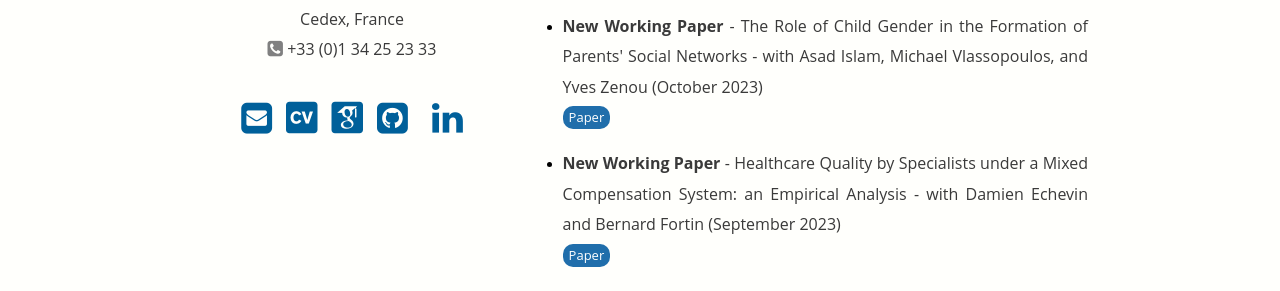
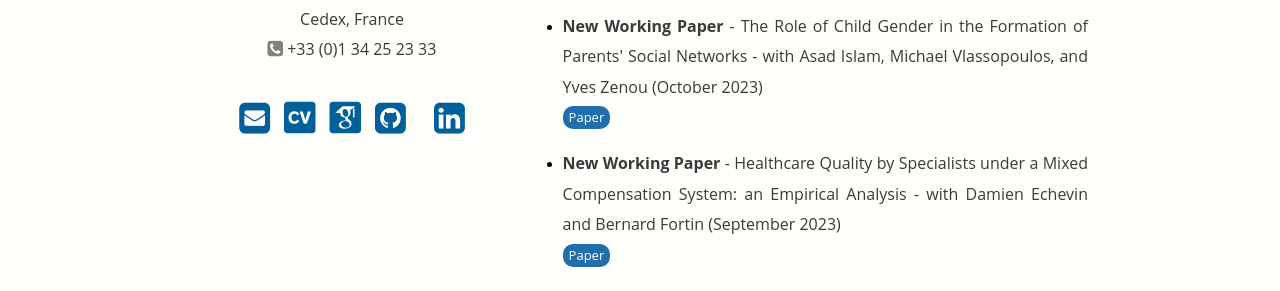
Before and after one commit to ahoundetoungan/ahoundetoungan.github.io, a Jekyll site: the page built from index.html, in a window 1280 px wide. Shown: the part 630-921 px from the top of the page. Built offline with Jekyll 4.4.1, drawn with Linux system fonts in a browser that asks for light colours; some web fonts are replaced.

Commit message:
research

```diff
--- a/index.html
+++ b/index.html
@@ -38,8 +38,8 @@
       <a href="/files/CV/ahoundetoungan_cv.pdf" target="_blank"><i class="ai ai-cv-square ai-2x"></i></a>
       <a href="https://scholar.google.com/citations?user=NAM0eX8AAAAJ&hl=en" target="_blank"><i class="ai ai-google-scholar-square ai-2x"></i></a>
       <a href="https://github.com/ahoundetoungan" target="_blank"><i class="fa fa-github-square fa-2x"></i></a>
-      <a href="https://twitter.com/aristide_eh" target="_blank"><i class="fa-brands fa-x-twitter fa-2x"></i></a>
-      <a href="https://www.linkedin.com/in/aristidehoundetoungan/" target="_blank"><i class="fa fa-linkedin fa-2x"></i></a> <br/>
+      <a href="https://twitter.com/aristide_eh" target="_blank"><i class="fa fa-x-twitter fa-2x"></i></a>
+      <a href="https://www.linkedin.com/in/aristidehoundetoungan/" target="_blank"><i class="fa fa-linkedin-square fa-2x"></i></a> <br/>
     </div><!-- Myinfo -->
   </div><!-- Homeleft -->
 
```
